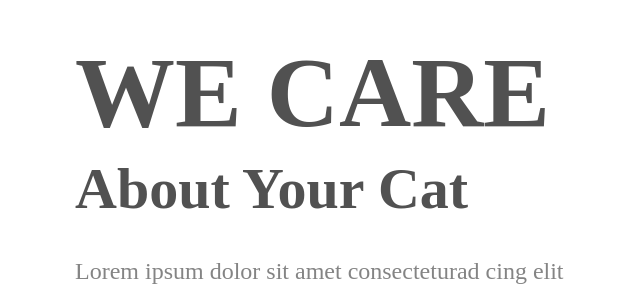
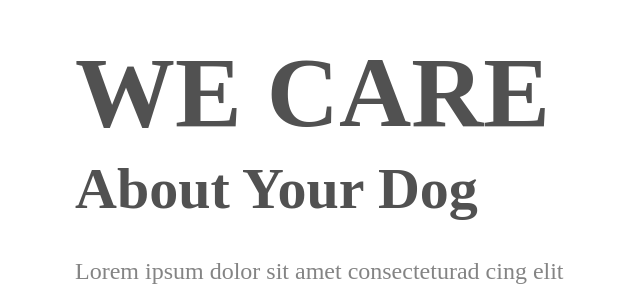
Before and after one commit to CharllesBruno/We-Care, a plain HTML site: page index.html in a window 1280 px wide. Shown: the part 918-1204 px from the top of the page, without its empty margins (11-651 px from the left). Drawn offline with Linux system fonts and the light colour scheme.

```diff
--- a/index.html
+++ b/index.html
@@ -23,7 +23,7 @@
     <img src="./we care.png" alt="We care">
     <div>
         <h1>WE CARE</h1>
-        <h2>About Your Cat</h2>
+        <h2>About Your Dog</h2>
         <p>Lorem ipsum dolor sit amet consecteturad
             cing elit aenean a justo quis mauris hendri
             pellentesque eget at ipsumuis cursusturpi.</p>
```
